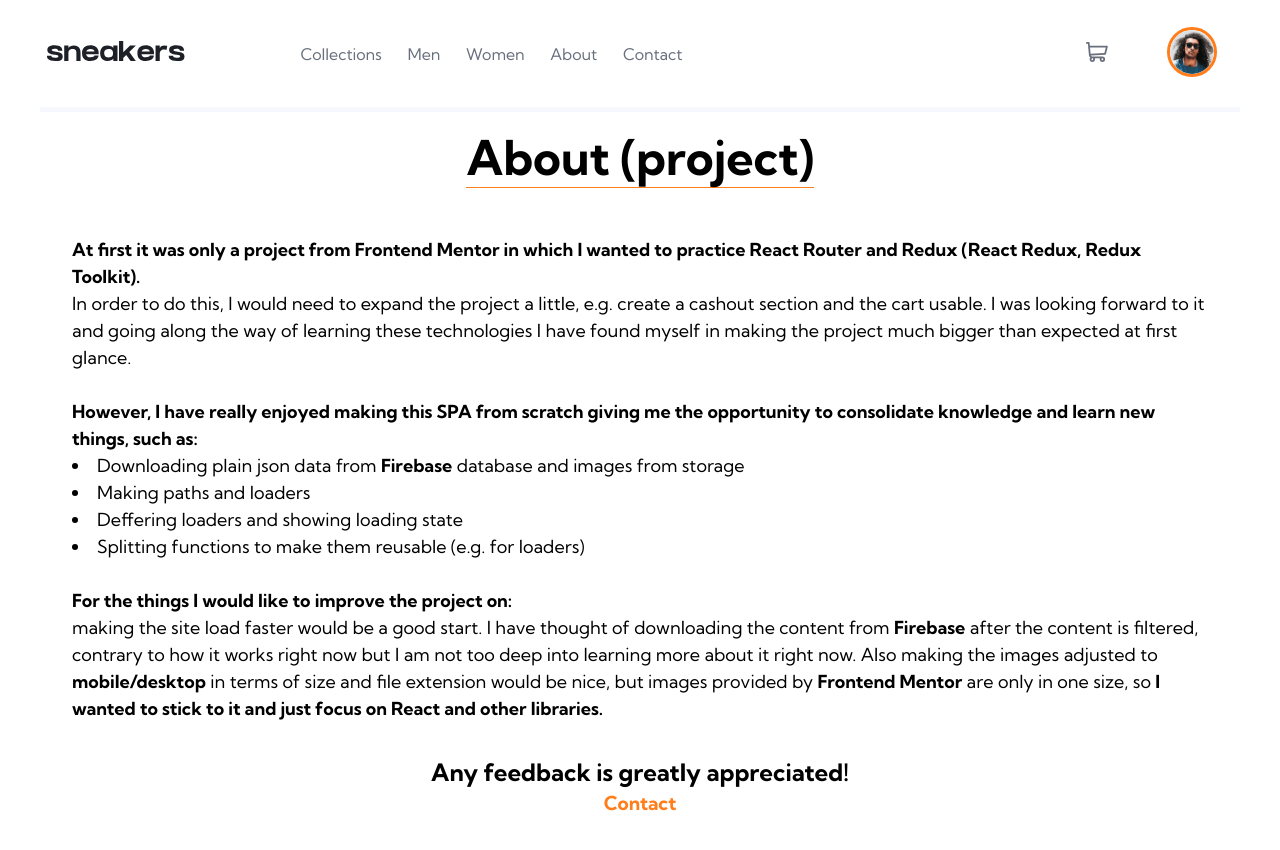
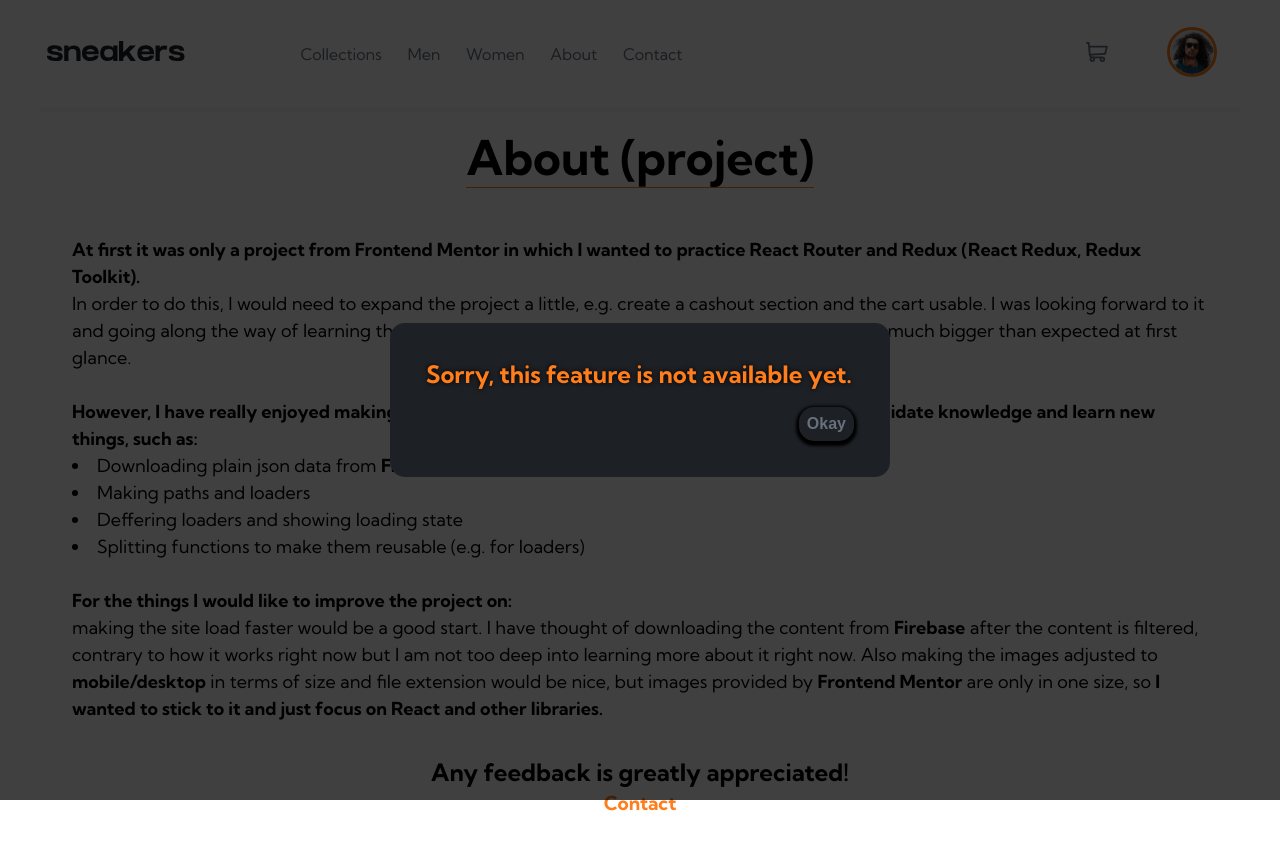
Before and after one commit to kimi1723/E-commerce-product-page-Frontend-Mentor, a React (Create React App) app in the folder my-app/: page /about in a window 1280 px wide. Both pictures are taken after a click on the button 1192 px from the left and 53 px from the top of the page. Shown: the top 850 px of the page. Built offline with nearby package versions, Linux system fonts and the light colour scheme.

Commit message:
profile component with styling

```diff
--- a/my-app/public/index.html
+++ b/my-app/public/index.html
@@ -22,6 +22,7 @@
   <div id="root"></div>
   <div id="modal"></div>
   <div id="lightbox"></div>
+  <div id="profile"></div>
 
   <!--
       This HTML file is a template.
--- a/my-app/src/components/layout/Header.js
+++ b/my-app/src/components/layout/Header.js
@@ -4,6 +4,7 @@ import { useSelector } from 'react-redux';
 import DesktopNavigation from '../navigation/DesktopNavigation';
 import MobileNavigation from '../navigation/MobileNavigation';
 import Cart from '../cart/Cart';
+import Profile from '../profile/Profile';
 
 import classes from './Header.module.css';
 import logo from '../../assets/images/logo.svg';
@@ -16,6 +17,7 @@ const Header = () => {
 	const isMobile = useSelector(state => state.deviceType.isMobile);
 	const [mobileNavIsActive, setMobileNavIsActive] = useState(false);
 	const [isCartVisible, setIsCartVisible] = useState(false);
+	const [isProfileVisible, setIsProfileVisible] = useState(false);
 
 	const showMobileNavigationHandler = () => {
 		setMobileNavIsActive(prev => !prev);
@@ -34,6 +36,20 @@ const Header = () => {
 		hideCartTimeout = setTimeout(() => {
 			setIsCartVisible(false);
 		}, 100);
+	};
+
+	const showProfileHandler = () => {
+		document.querySelectorAll('button').forEach(btn => (btn.tabIndex = -1));
+		document.querySelectorAll('a').forEach(btn => (btn.tabIndex = -1));
+		setIsProfileVisible(true);
+	};
+
+	const hideProfileHandler = () => {
+		document.querySelectorAll('button').forEach(btn => (btn.tabIndex = 0));
+		document.querySelectorAll('a').forEach(btn => (btn.tabIndex = 0));
+
+		setIsProfileVisible(false);
+		console.log(setIsProfileVisible(true));
 	};
 
 	const navBtnClasses = mobileNavIsActive ? `${classes['nav-btn']} ${classes['btn-active']}` : `${classes['nav-btn']}`;
@@ -71,8 +87,9 @@ const Header = () => {
 					<img src={cartIcon} alt="cart" />
 					{isCartVisible && <Cart />}
 				</button>
-				<button type="button" className={classes['avatar-btn']} aria-label="profile">
+				<button type="button" className={classes['avatar-btn']} aria-label="profile" onClick={showProfileHandler}>
 					<img src={avatarImg} alt="" className={classes['avatar-img']} />
+					{isProfileVisible && <Profile hideProfile={hideProfileHandler} />}
 				</button>
 			</header>
 		</>
--- /dev/null
+++ b/my-app/src/components/profile/Profile.js
@@ -0,0 +1,23 @@
+import { createPortal } from 'react-dom';
+import Modal from '../ui/Modal';
+
+import classes from './Profile.module.css';
+
+const Profile = ({ hideProfile }) => {
+	return (
+		<>
+			{createPortal(
+				<main className={classes.main}>
+					<h1 className={classes.h1}>Sorry, this feature is not available yet.</h1>
+					<button className={classes.btn} onClick={hideProfile}>
+						Okay
+					</button>
+				</main>,
+				document.getElementById('profile'),
+			)}
+			<Modal onClick={hideProfile} />
+		</>
+	);
+};
+
+export default Profile;
--- /dev/null
+++ b/my-app/src/components/profile/Profile.module.css
@@ -0,0 +1,40 @@
+.main {
+	position: fixed;
+	top: 50%;
+	left: 50%;
+	display: flex;
+	flex-direction: column;
+	justify-content: space-between;
+	gap: 1em;
+	padding: 2em;
+	width: clamp(280px, 90vw, 500px);
+	background-color: hsl(220, 13%, 13%);
+	border-radius: 15px;
+	transform: translate(-50%, -50%);
+	z-index: 10000;
+}
+
+.h1 {
+	text-shadow: 0px 0px 5px #000;
+	color: hsl(26, 100%, 55%);
+	font-size: 1.5rem;
+}
+
+.btn {
+	padding: 0.5em;
+	align-self: flex-end;
+	font-size: 1rem;
+	font-weight: bold;
+	color: hsl(219, 9%, 45%);
+	box-shadow: 0px 2px 3px 3px #000;
+	border-radius: 15px;
+	background-color: hsl(220, 13%, 13%);
+	transition: box-shadow 0.5s, color 0.5s, background-color 0.5s;
+}
+
+.btn:hover,
+.btn:focus {
+	color: hsl(220, 13%, 13%);
+	background-color: hsl(219, 9%, 45%);
+	box-shadow: 0px 0px 3px 1px hsl(219, 9%, 45%);
+}
```
